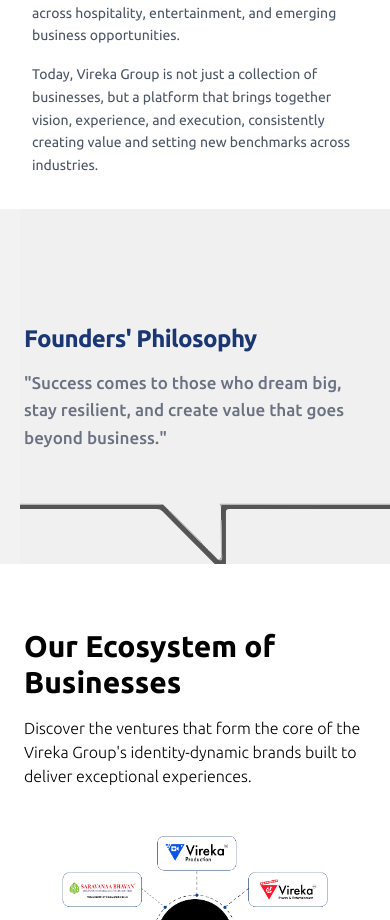
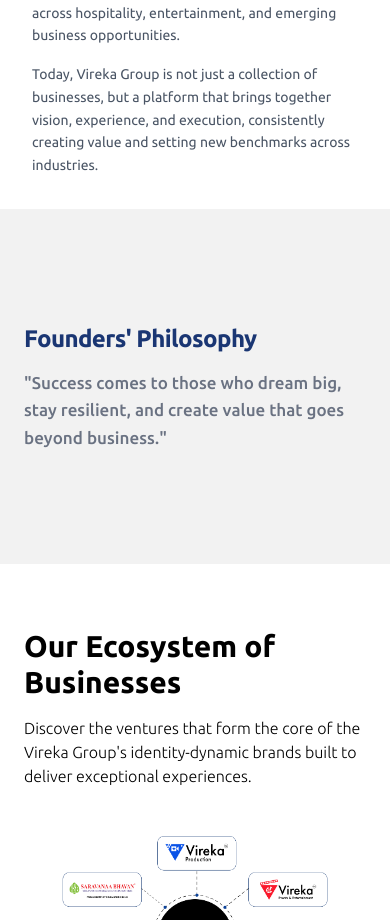
Before and after one commit to netcreek143/virekagroup, a React (Vite) app: page / in a window 390 px wide. Shown: the part 1460-2380 px from the top of the page. Built offline with nearby package versions, Linux system fonts and the light colour scheme.

Commit message:
Hide Philosophy SVG on mobile and apply precise responsive offsets

```diff
--- a/src/App.tsx
+++ b/src/App.tsx
@@ -228,11 +228,10 @@ export default function App() {
       <section
         className="w-full bg-[#f2f2f2] overflow-hidden relative flex items-center py-28 sm:py-36 md:py-48 lg:py-0 lg:aspect-[3456/1200] xl:aspect-[3456/974]"
       >
-        {/* SVG background: Precision positioning for each breakpoint per USER request */}
         <img
           src="/images/fouphilsecbg.svg"
           className="absolute inset-0 w-full h-full object-cover z-0
-                     translate-x-[30%]
+                     hidden md:block
                      md:translate-x-[40%] md:-translate-y-[20%]
                      lg:translate-x-[20%] lg:translate-y-0
                      scale-[1.5] opacity-90 pointer-events-none transition-transform duration-500"
@@ -240,7 +239,7 @@ export default function App() {
         />
 
         {/* Proportional positioning that adapts across breakpoints */}
-        <div className="relative z-10 w-full px-6 sm:px-10 md:pl-[12%] lg:pl-[18%] md:pr-[10%]">
+        <div className="relative z-10 w-full px-6 sm:px-10 md:pl-[12%] lg:pl-[18%] md:pr-[10%] lg:-translate-y-[8%]">
           <div className="w-full text-left max-w-xl md:max-w-3xl lg:max-w-5xl xl:max-w-6xl">
             <FadeUp>
               <h2 className="text-[#1A3673] text-[24px] sm:text-[30px] md:text-[clamp(1.6rem,3.8vw,2.6rem)] font-bold mb-3 sm:mb-4 md:mb-[0.4em] tracking-tight">
```
